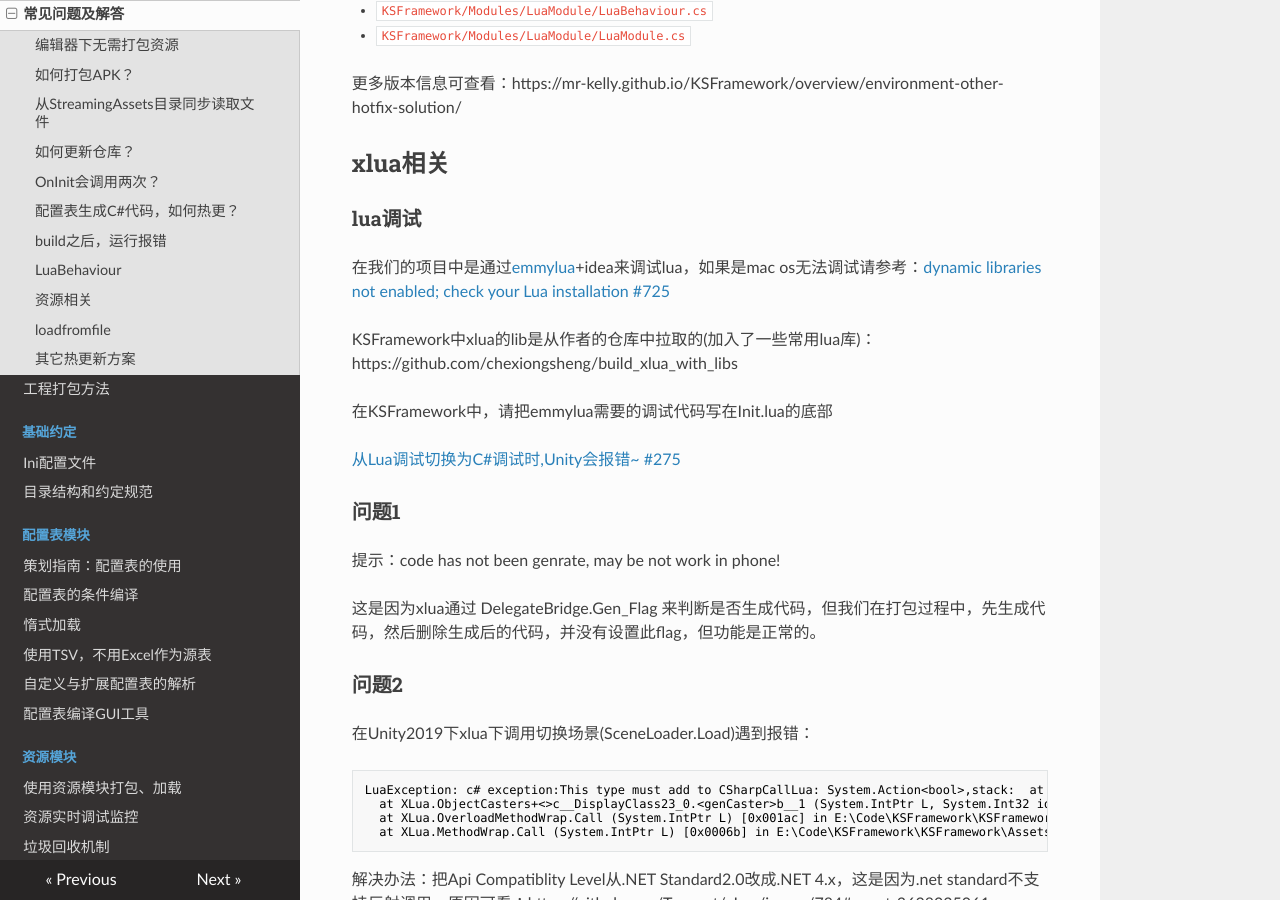
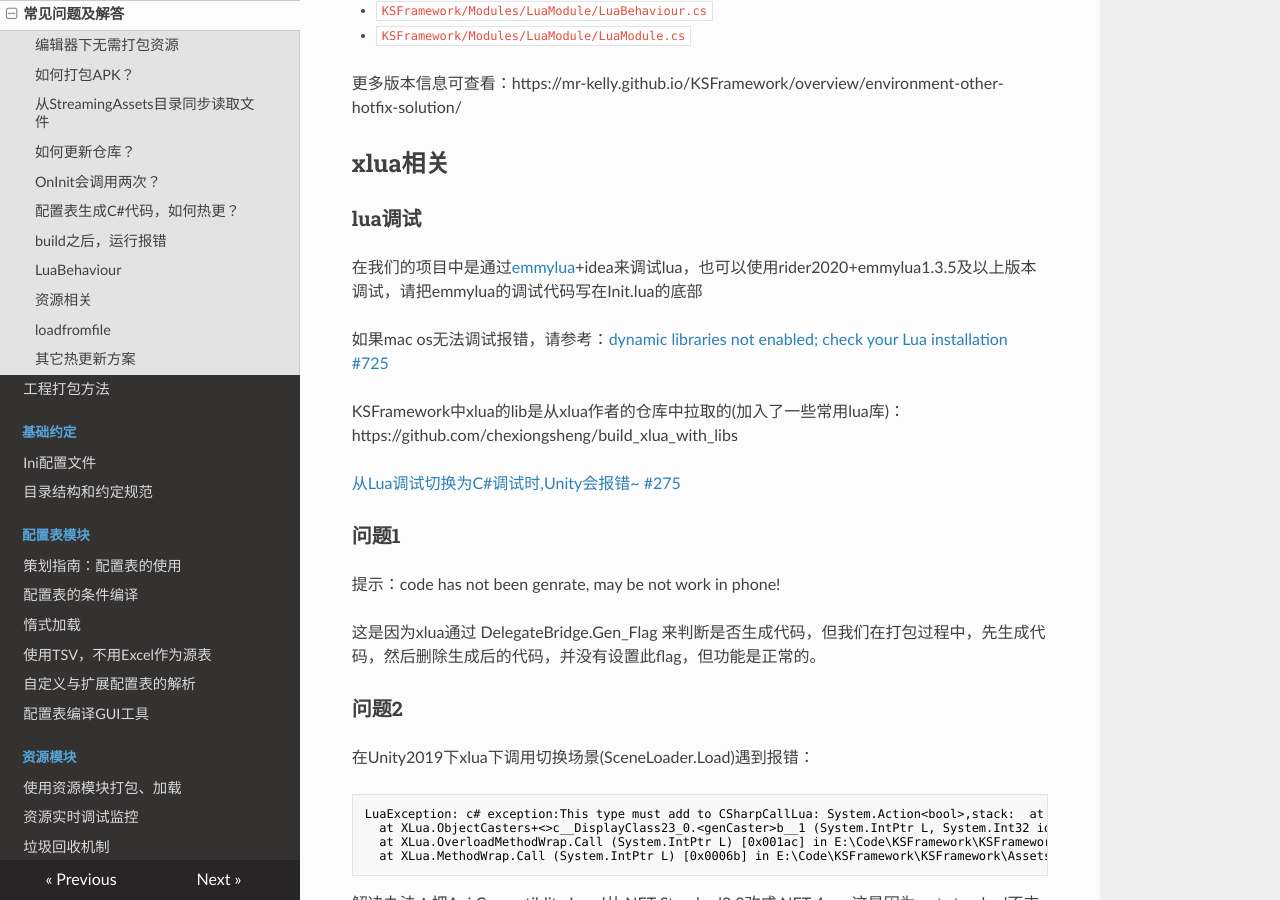
Before and after one commit to mr-kelly/KSFramework, an MkDocs documentation site: the page built from docs/faq.md, in a window 1280 px wide and 900 px high, scrolled down 3094 px. Built offline with MkDocs 1.6.1, drawn with Linux system fonts in a browser that asks for light colours; nearby versions of some CDN libraries.

Commit message:
add rider调试lua

```diff
--- a/docs/faq.md
+++ b/docs/faq.md
@@ -149,11 +149,11 @@ lzma也可以loadfromfile
 
 ### lua调试
 
-在我们的项目中是通过[emmylua](https://github.com/EmmyLua/IntelliJ-EmmyLua)+idea来调试lua，如果是mac os无法调试请参考：[dynamic libraries not enabled; check your Lua installation #725](https://github.com/Tencent/xLua/issues/725)
+在我们的项目中是通过[emmylua](https://github.com/EmmyLua/IntelliJ-EmmyLua)+idea来调试lua，也可以使用rider2020+emmylua1.3.5及以上版本调试，请把emmylua的调试代码写在Init.lua的底部
 
-KSFramework中xlua的lib是从作者的仓库中拉取的(加入了一些常用lua库)：https://github.com/chexiongsheng/build_xlua_with_libs
+如果mac os无法调试报错，请参考：[dynamic libraries not enabled; check your Lua installation #725](https://github.com/Tencent/xLua/issues/725)
 
-在KSFramework中，请把emmylua需要的调试代码写在Init.lua的底部
+KSFramework中xlua的lib是从xlua作者的仓库中拉取的(加入了一些常用lua库)：https://github.com/chexiongsheng/build_xlua_with_libs
 
  [从Lua调试切换为C#调试时,Unity会报错~ #275](https://github.com/EmmyLua/IntelliJ-EmmyLua/issues/275)
 
```
Also changed, not shown: docs/advanced/autoupdate.md (+3 -1 lines).
